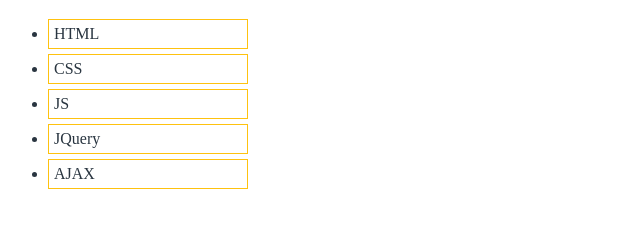
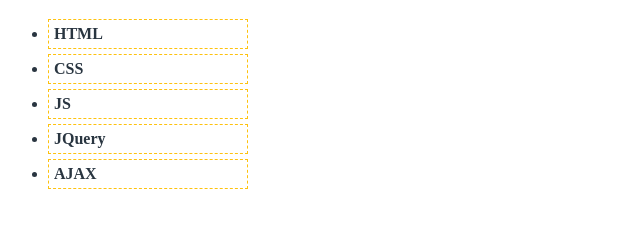
Before and after one commit to mustafaatta/GitSample, a plain HTML site: page index.html in a window 1280 px wide. Shown: the part 61-288 px from the top of the page, without its empty margins (0-640 px from the left). Drawn offline with Linux system fonts and the light colour scheme.

Commit message:
update style.css

```diff
--- a/styles/style.css
+++ b/styles/style.css
@@ -6,10 +6,12 @@ h1{
   color: #293540;
 }
 
+
 li{
   padding: 5px;
   margin-bottom: 5px;
   width: 200px;
   color: #293540;
-  border: solid 1px #FEC20F;
+  border: dashed 1px #FEC20F;
+  font-weight: bold;
 }
```
